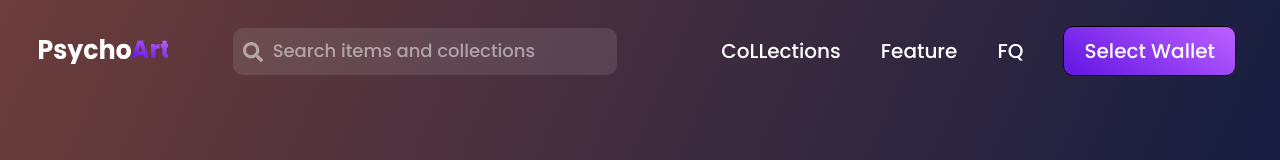
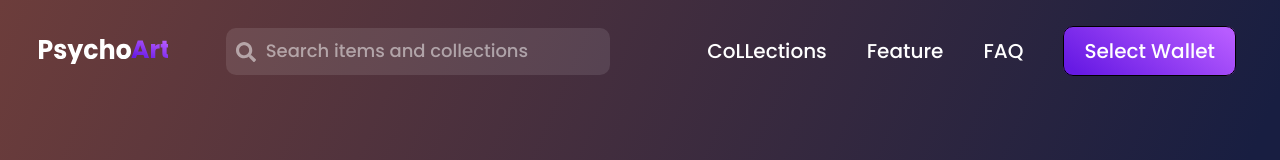
Before and after one commit to anya74-coder/Anya_Bulannikova, a plain HTML site: page index.html in a window 1280 px wide. Shown: the top 160 px of the page. Drawn offline with Linux system fonts and the light colour scheme.

Commit message:
comeback

```diff
--- a/index.html
+++ b/index.html
@@ -21,7 +21,7 @@
             <ul class="header__list">
                 <li class="header__item"><a class="header__link" href="#">CoLLections</a></li>
                 <li class="header__item"><a class="header__link" href="#">Feature</a></li>
-                <li class="header__item"><a class="header__link" href="#">FQ</a></li>
+                <li class="header__item"><a class="header__link" href="#">FAQ</a></li>
                 <li class="header__item"><a class="header__link header__link_gradient" href="#">Select Wallet</a></li>
             </ul>
         </nav>
```
